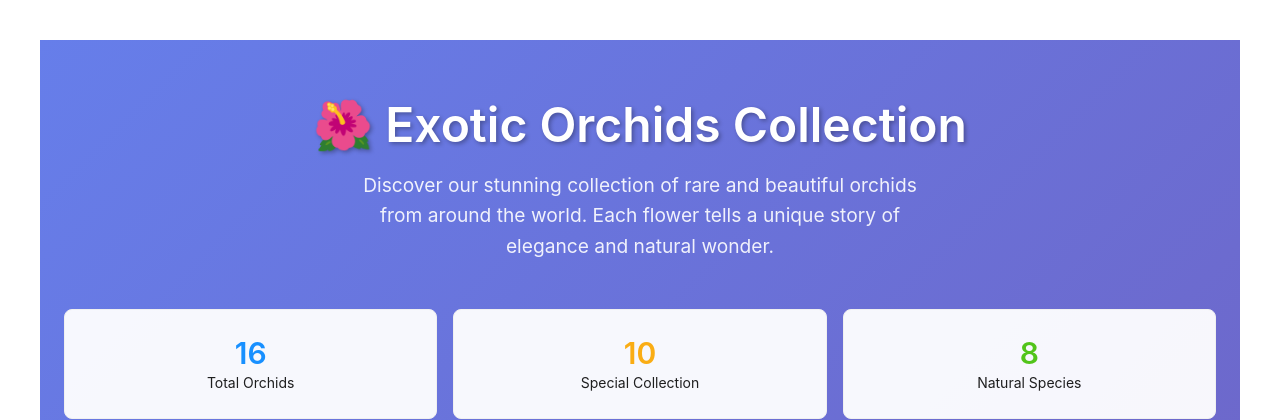
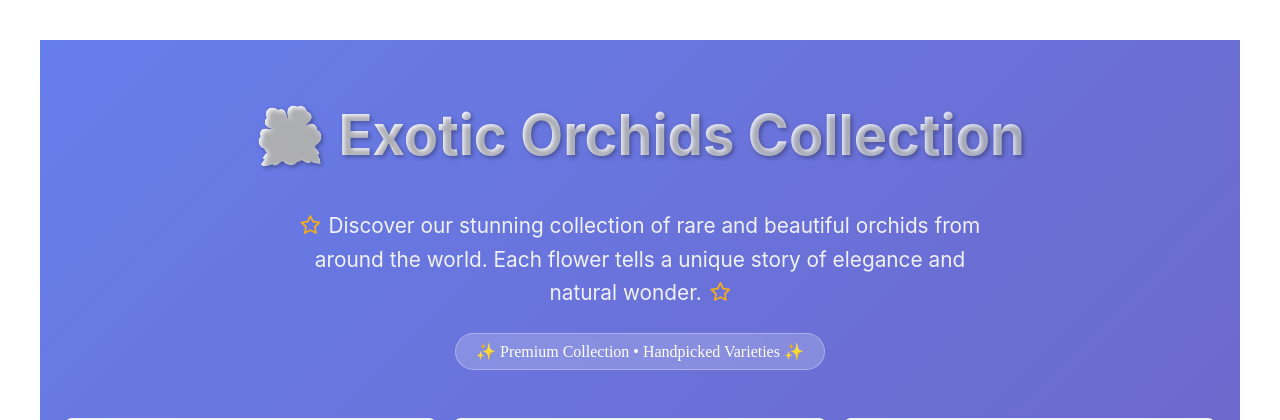
Before and after one commit to nguyew/Orchids, a React (Vite) app: page / in a window 1280 px wide. Shown: the top 420 px of the page. Built offline with nearby package versions, Linux system fonts and the light colour scheme.

Commit message:
Update OrchidsHeader.jsx

```diff
--- a/src/Orchids/OrchidsHeader.jsx
+++ b/src/Orchids/OrchidsHeader.jsx
@@ -1,31 +1,70 @@
-import { Typography } from "antd";
+import { Typography, Space } from "antd";
+import { StarOutlined } from "@ant-design/icons";
 const { Title, Paragraph } = Typography;
 
-const OrchidsHeader = () => (
-  <div style={{ textAlign: "center", marginBottom: 48 }}>
-    <Title
-      level={1}
-      style={{
-        color: "white",
-        fontSize: "3rem",
-        textShadow: "2px 2px 4px rgba(0,0,0,0.3)",
+const OrchidsHeader = ({ isDarkMode }) => {
+  const headerStyle = {
+    textAlign: "center",
+    marginBottom: 48,
+    animation: "fadeInDown 1s ease-out"
+  };
+
+  const titleStyle = {
+    color: isDarkMode ? "#f0f0f0" : "white",
+    fontSize: "3.5rem",
+    textShadow: isDarkMode
+      ? "3px 3px 6px rgba(0,0,0,0.5)"
+      : "2px 2px 4px rgba(0,0,0,0.3)",
     marginBottom: 16,
-      }}
-    >
+    fontWeight: "bold",
+    background: isDarkMode
+      ? "linear-gradient(45deg, #ff6b6b, #4ecdc4)"
+      : "linear-gradient(45deg, #fff, #e0e6ff)",
+    backgroundClip: "text",
+    WebkitBackgroundClip: "text",
+    WebkitTextFillColor: "transparent",
+  };
+
+  const paragraphStyle = {
+    color: isDarkMode ? "rgba(255,255,255,0.85)" : "rgba(255,255,255,0.9)",
+    fontSize: "1.3rem",
+    maxWidth: 700,
+    margin: "0 auto",
+    lineHeight: 1.6,
+  };
+
+  return (
+    <div style={headerStyle}>
+      <Space direction="vertical" size="large" style={{ width: "100%" }}>
+        <Title level={1} style={titleStyle}>
           🌺 Exotic Orchids Collection
         </Title>
-    <Paragraph
-      style={{
-        color: "rgba(255,255,255,0.9)",
-        fontSize: "1.2rem",
-        maxWidth: 600,
-        margin: "0 auto",
-      }}
-    >
+
+        <Paragraph style={paragraphStyle}>
+          <StarOutlined style={{ color: "#faad14", marginRight: 8 }} />
           Discover our stunning collection of rare and beautiful orchids from around
           the world. Each flower tells a unique story of elegance and natural wonder.
+          <StarOutlined style={{ color: "#faad14", marginLeft: 8 }} />
         </Paragraph>
+
+        <div style={{
+          display: "inline-block",
+          padding: "8px 20px",
+          background: isDarkMode
+            ? "rgba(255,255,255,0.1)"
+            : "rgba(255,255,255,0.2)",
+          borderRadius: "25px",
+          backdropFilter: "blur(10px)",
+          border: `1px solid ${isDarkMode ? "rgba(255,255,255,0.2)" : "rgba(255,255,255,0.3)"}`,
+          color: isDarkMode ? "#f0f0f0" : "white",
+          fontSize: "1rem",
+          fontWeight: "500"
+        }}>
+          ✨ Premium Collection • Handpicked Varieties ✨
+        </div>
+      </Space>
     </div>
   );
+};
 
 export default OrchidsHeader;
```
Lines whose indentation alone changed are shown as unchanged.
